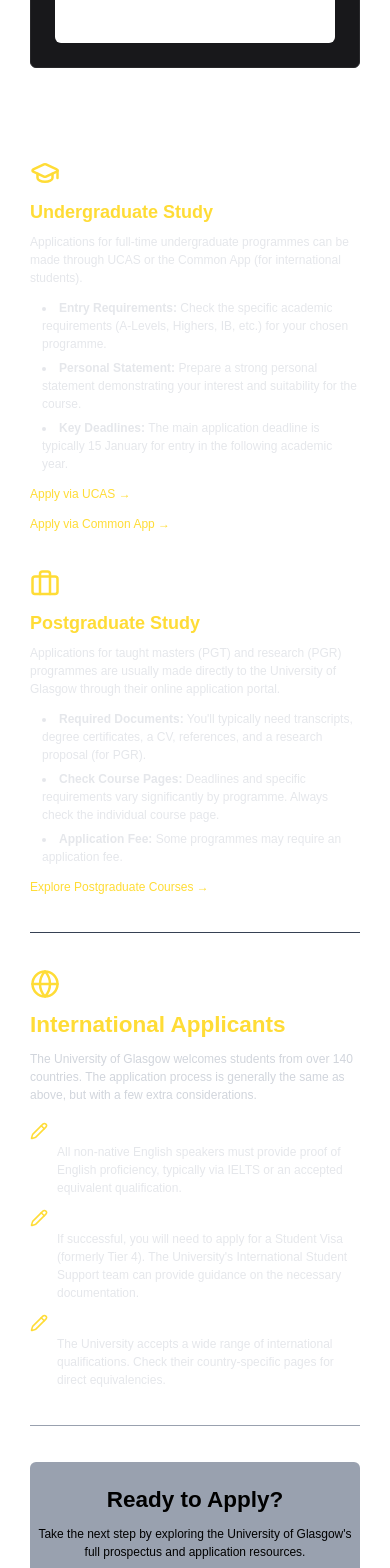
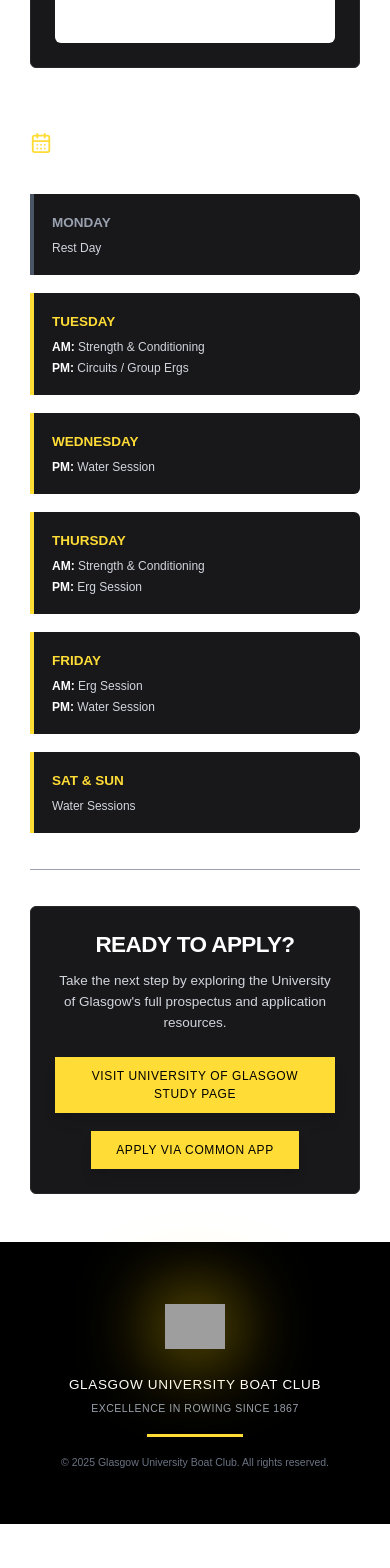
Before and after one commit to ConorHaughney/GlasgowUniversityBoatClub, a Next.js app in the folder frontend/: page /join in a window 390 px wide. Shown: the part 1500-3068 px from the top of the page. After the commit the page ends 3024 px from the top, so only its background shows below. Built offline with nearby package versions, Linux system fonts and the light colour scheme; grey boxes are pictures that could not be loaded.

Commit message:
Committee Centering issues on mobile sorted

```diff
--- a/frontend/app/committee/page.tsx
+++ b/frontend/app/committee/page.tsx
@@ -137,7 +137,7 @@
                             <div className="mt-10 mb-16">
                                 <div className="group bg-white hover:shadow-2xl transition-all duration-300 border-l-4 border-[#c4a522] hover:border-[#ffdc36] overflow-hidden max-w-5xl mx-auto">
                                     <div className="grid md:grid-cols-2 gap-10">
-                                        <div className="overflow-hidden relative">
+                                        <div className="overflow-hidden relative aspect-square md:aspect-auto md:h-auto">
                                             <ImageWithFallback
                                                 src={
                                                     featured.image_url && featured.image_url.trim()
@@ -149,7 +149,7 @@
                                                 className="object-cover grayscale group-hover:grayscale-0 transition-all duration-500 group-hover:scale-105"
                                             />
                                         </div>
-                                        <div className="p-10 flex flex-col justify-center">
+                                        <div className="p-8 md:p-10 flex flex-col justify-center">
                                             <div className="mb-8">
                                                 <h3 className="text-black text-4xl uppercase tracking-wide mb-4">
                                                     {firstName}
@@ -277,7 +277,7 @@
                     })}
                 </div>
 
-                <div className={`grid md:grid-cols-${lastThree.length > 2 ? '3' : '2'} gap-8 max-w-5xl mx-auto mb-8 justify-center`}>
+                <div className={`grid md:grid-cols-2 ${lastThree.length > 2 ? 'lg:grid-cols-3' : ''} gap-8 max-w-5xl mx-auto mb-8`}>
                     {lastThree.map((member) => {
                         const { firstName, lastName } = formatName(member.name);
                         return (
--- a/frontend/app/join/page.tsx
+++ b/frontend/app/join/page.tsx
@@ -1,4 +1,4 @@
-import { GraduationCap, Briefcase, Globe, Pencil, ClipboardList } from "lucide-react";
+import { GraduationCap, Briefcase, Globe, Pencil, ClipboardList, CalendarDays } from "lucide-react";
 
 export default function JoinPage() {
     return (
@@ -72,102 +72,59 @@
                             </div>
                         </div>
 
-                        {/* Application Steps Overview */}
-                        <h2 className="text-4xl font-bold text-white mb-8 tracking-tight mt-12">
-                            Application Overview
+                        {/* Training Plan Section */}
+                        <div className="mt-16 mb-12">
+                            <div className="flex items-center gap-3 mb-8">
+                                <CalendarDays className="text-[#ffdc36] h-8 w-8" />
+                                <h2 className="text-3xl font-bold text-white uppercase tracking-tight">
+                                    Sample Training Schedule
                                 </h2>
-
-                        <div className="grid grid-cols-1 md:grid-cols-2 gap-12 text-gray-200">
-                            {/* Undergraduate Applications */}
-                            <div>
-                                <GraduationCap className="h-10 w-10 text-[#ffdc36] mb-4" />
-                                <h3 className="text-2xl font-semibold mb-3 text-[#ffdc36]">Undergraduate Study</h3>
-                                <p className="mb-4">
-                                    Applications for full-time undergraduate programmes can be made through UCAS or the Common App (for international students).
-                                </p>
-                                <ul className="list-disc list-inside space-y-2 ml-4">
-                                    <li><strong>Entry Requirements:</strong> Check the specific academic requirements (A-Levels, Highers, IB, etc.) for your chosen programme.</li>
-                                    <li><strong>Personal Statement:</strong> Prepare a strong personal statement demonstrating your interest and suitability for the course.</li>
-                                    <li><strong>Key Deadlines:</strong> The main application deadline is typically 15 January for entry in the following academic year.</li>
+                            </div>
+                            <div className="grid grid-cols-1 md:grid-cols-2 lg:grid-cols-3 gap-6">
+                                <div className="bg-zinc-900 p-6 border-l-4 border-gray-600 rounded-r-lg">
+                                    <h3 className="text-gray-400 font-bold uppercase mb-2 text-lg">Monday</h3>
+                                    <p className="text-gray-300">Rest Day</p>
+                                </div>
+                                <div className="bg-zinc-900 p-6 border-l-4 border-[#ffdc36] rounded-r-lg">
+                                    <h3 className="text-[#ffdc36] font-bold uppercase mb-2 text-lg">Tuesday</h3>
+                                    <ul className="space-y-1 text-gray-300">
+                                        <li><span className="text-white font-semibold">AM:</span> Strength & Conditioning</li>
+                                        <li><span className="text-white font-semibold">PM:</span> Circuits / Group Ergs</li>
                                     </ul>
-                                <div className="flex flex-col sm:flex-row gap-4 mt-4">
-                                    <a href="https://www.ucas.com/" target="_blank" rel="noopener noreferrer" className="inline-flex items-center text-[#ffdc36] hover:text-white transition duration-300">
-                                        Apply via UCAS →
-                                    </a>
-                                    <a href="https://www.commonapp.org/explore/university-glasgow" target="_blank" rel="noopener noreferrer" className="inline-flex items-center text-[#ffdc36] hover:text-white transition duration-300">
-                                        Apply via Common App →
-                                    </a>
                                 </div>
+                                <div className="bg-zinc-900 p-6 border-l-4 border-[#ffdc36] rounded-r-lg">
+                                    <h3 className="text-[#ffdc36] font-bold uppercase mb-2 text-lg">Wednesday</h3>
+                                    <p className="text-gray-300"><span className="text-white font-semibold">PM:</span> Water Session</p>
                                 </div>
-
-                            {/* Postgraduate Applications */}
-                            <div>
-                                <Briefcase className="h-10 w-10 text-[#ffdc36] mb-4" />
-                                <h3 className="text-2xl font-semibold mb-3 text-[#ffdc36]">Postgraduate Study</h3>
-                                <p className="mb-4">
-                                    Applications for taught masters (PGT) and research (PGR) programmes are usually made directly to the University of Glasgow through their online application portal.
-                                </p>
-                                <ul className="list-disc list-inside space-y-2 ml-4">
-                                    <li><strong>Required Documents:</strong> You&apos;ll typically need transcripts, degree certificates, a CV, references, and a research proposal (for PGR).</li>
-                                    <li><strong>Check Course Pages:</strong> Deadlines and specific requirements vary significantly by programme. Always check the individual course page.</li>
-                                    <li><strong>Application Fee:</strong> Some programmes may require an application fee.</li>
+                                <div className="bg-zinc-900 p-6 border-l-4 border-[#ffdc36] rounded-r-lg">
+                                    <h3 className="text-[#ffdc36] font-bold uppercase mb-2 text-lg">Thursday</h3>
+                                    <ul className="space-y-1 text-gray-300">
+                                        <li><span className="text-white font-semibold">AM:</span> Strength & Conditioning</li>
+                                        <li><span className="text-white font-semibold">PM:</span> Erg Session</li>
                                     </ul>
-                                <a href="https://www.gla.ac.uk/postgraduate/" target="_blank" rel="noopener noreferrer" className="mt-4 inline-flex items-center text-[#ffdc36] hover:text-white transition duration-300">
-                                    Explore Postgraduate Courses →
-                                </a>
                                 </div>
+                                <div className="bg-zinc-900 p-6 border-l-4 border-[#ffdc36] rounded-r-lg">
+                                    <h3 className="text-[#ffdc36] font-bold uppercase mb-2 text-lg">Friday</h3>
+                                    <ul className="space-y-1 text-gray-300">
+                                        <li><span className="text-white font-semibold">AM:</span> Erg Session</li>
+                                        <li><span className="text-white font-semibold">PM:</span> Water Session</li>
+                                    </ul>
                                 </div>
-
-                        <hr className="my-12 border-gray-700" />
-
-                        {/* International Student Information */}
-                        <div className="md:flex md:items-start md:space-x-12 mt-12">
-                            <div className="md:w-1/3">
-                                <Globe className="h-10 w-10 text-[#ffdc36] mb-4" />
-                                <h3 className="text-3xl font-semibold mb-4 text-[#ffdc36]">International Applicants</h3>
-                                <p className="text-gray-300 mb-6 md:mb-0">
-                                    The University of Glasgow welcomes students from over 140 countries. The application process is generally the same as above, but with a few extra considerations.
-                                </p>
+                                <div className="bg-zinc-900 p-6 border-l-4 border-[#ffdc36] rounded-r-lg">
+                                    <h3 className="text-[#ffdc36] font-bold uppercase mb-2 text-lg">Sat & Sun</h3>
+                                    <p className="text-gray-300">Water Sessions</p>
                                 </div>
-                            <div className="md:w-2/3 text-gray-200">
-                                <ul className="space-y-4">
-                                    <li className="flex items-start">
-                                        <div className="flex-shrink-0 mr-3 text-[#ffdc36]">
-                                            <Pencil className="h-6 w-6" />
-                                        </div>
-                                        <div>
-                                            <strong className="block text-lg font-medium text-white">English Language Requirements</strong>
-                                            <p>All non-native English speakers must provide proof of English proficiency, typically via IELTS or an accepted equivalent qualification.</p>
-                                        </div>
-                                    </li>
-                                    <li className="flex items-start">
-                                        <div className="flex-shrink-0 mr-3 text-[#ffdc36]">
-                                            <Pencil className="h-6 w-6" />
-                                        </div>
-                                        <div>
-                                            <strong className="block text-lg font-medium text-white">Visa and Immigration</strong>
-                                            <p>If successful, you will need to apply for a Student Visa (formerly Tier 4). The University&apos;s International Student Support team can provide guidance on the necessary documentation.</p>
-                                        </div>
-                                    </li>
-                                    <li className="flex items-start">
-                                        <div className="flex-shrink-0 mr-3 text-[#ffdc36]">
-                                            <Pencil className="h-6 w-6" />
-                                        </div>
-                                        <div>
-                                            <strong className="block text-lg font-medium text-white">Equivalent Qualifications</strong>
-                                            <p>The University accepts a wide range of international qualifications. Check their country-specific pages for direct equivalencies.</p>
-                                        </div>
-                                    </li>
-                                </ul>
                             </div>
                         </div>
 
                         <hr className="my-12 border-gray-400" />
 
                         {/* Next Steps CTA */}
-                        <div className="text-center py-8 bg-gray-400 rounded-lg">
-                            <h3 className="text-3xl font-bold text-black mb-4">Ready to Apply?</h3>
-                            <p className="text-black mb-6 max-w-2xl mx-auto">
+                        <div className="mt-12 bg-zinc-900 border border-zinc-800 rounded-lg p-8 text-center relative overflow-hidden group">
+                            <div className="absolute inset-0 bg-[#ffdc36] opacity-0 group-hover:opacity-5 transition-opacity duration-500"></div>
+                            <div className="relative z-10">
+                                <h3 className="text-3xl font-bold text-white mb-4 uppercase tracking-tight">Ready to Apply?</h3>
+                                <p className="text-gray-300 text-lg mb-8 max-w-2xl mx-auto">
                                     Take the next step by exploring the University of Glasgow&apos;s full prospectus and application resources.
                                 </p>
                                 <div className="flex flex-col items-center justify-center gap-6">
@@ -175,7 +132,7 @@
                                         href="https://www.gla.ac.uk/study/"
                                         target="_blank"
                                         rel="noopener noreferrer"
-                                    className="inline-flex items-center justify-center px-8 py-3 border border-transparent text-base font-medium rounded-full text-black bg-[#ffdc36] hover:bg-white transition duration-300 shadow-lg uppercase tracking-wider"
+                                        className="inline-flex items-center justify-center px-8 py-3 border border-transparent text-base font-medium text-black bg-[#ffdc36] hover:bg-white transition duration-300 shadow-lg uppercase tracking-wider"
                                     >
                                         Visit University of Glasgow Study Page
                                     </a>
@@ -183,7 +140,7 @@
                                         href="https://www.commonapp.org/explore/university-glasgow"
                                         target="_blank"
                                         rel="noopener noreferrer"
-                                    className="inline-flex items-center justify-center px-8 py-3 border border-transparent text-base font-medium rounded-full text-black bg-[#ffdc36] hover:bg-white transition duration-300 shadow-lg uppercase tracking-wider"
+                                        className="inline-flex items-center justify-center px-8 py-3 border border-transparent text-base font-medium text-black bg-[#ffdc36] hover:bg-white transition duration-300 shadow-lg uppercase tracking-wider"
                                     >
                                         Apply via Common App
                                     </a>
@@ -192,6 +149,7 @@
                         </div>
                     </div>
                 </div>
+            </div>
         </section>
     );
 }
```
Lines whose indentation alone changed are shown as unchanged.
